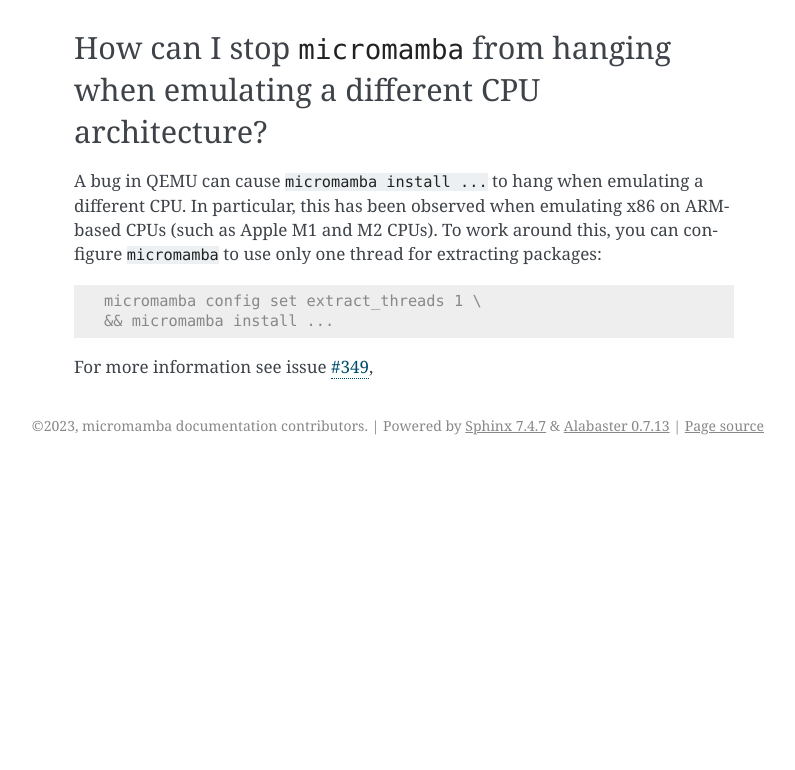
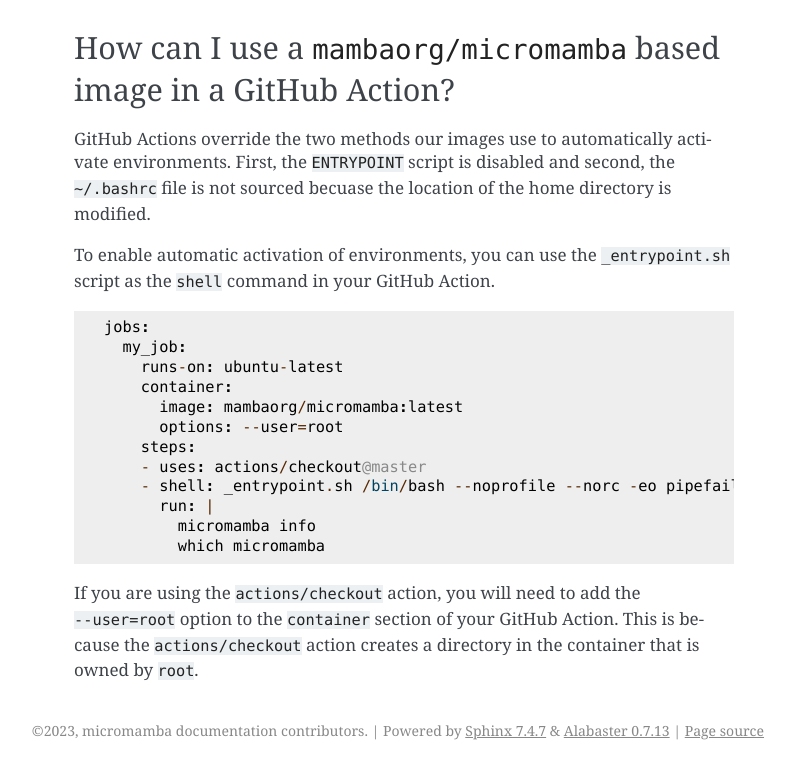
Before and after one commit to mamba-org/micromamba-docker, a Sphinx documentation site: the page built from docs/faq.rst, in a window 1280 px wide and 1400 px high, scrolled down 886 px, cut to the strip 630-1400 px from the top of the window. Shown: the whole strip, without its empty margins (346-1141 px from the left). Built offline with Sphinx 7.4.7, drawn with Linux system fonts in a browser that asks for light colours; before the commit the page ends 1981 px from its top, so only the background shows below that; some of the changed text lies outside the part shown.

Commit message:
docs: add use in GitHub Actions to FAQ

```diff
--- a/docs/faq.rst
+++ b/docs/faq.rst
@@ -55,18 +55,33 @@ back to ``$MAMBA_USER``:
    :language: Dockerfile
    :caption: Dockerfile
 
-How can I stop ``micromamba`` from hanging when emulating a different CPU architecture?
-^^^^^^^^^^^^^^^^^^^^^^^^^^^^^^^^^^^^^^^^^^^^^^^^^^^^^^^^^^^^^^^^^^^^^^^^^^^^^^^^^^^^^^^
+How can I use a ``mambaorg/micromamba`` based image in a GitHub Action?
+^^^^^^^^^^^^^^^^^^^^^^^^^^^^^^^^^^^^^^^^^^^^^^^^^^^^^^^^^^^^^^^^^^^^^^^
 
-A bug in QEMU can cause ``micromamba install ...`` to hang when emulating a
-different CPU. In particular, this has been observed when emulating x86 on
-ARM-based CPUs (such as Apple M1 and M2 CPUs). To work around this, you can
-configure ``micromamba`` to use only one thread for extracting packages:
+GitHub Actions override the two methods our images use to automatically
+activate environments. First, the ``ENTRYPOINT`` script is disabled and second,
+the ``~/.bashrc`` file is not sourced becuase the location of the home
+directory is modified.
 
-.. code-block:: console
+To enable automatic activation of environments, you can use the
+``_entrypoint.sh`` script as the ``shell`` command in your GitHub Action.
 
-   micromamba config set extract_threads 1 \
-   && micromamba install ...
+.. code-block::
 
-For more information see issue
-`#349 <https://github.com/mamba-org/micromamba-docker/issues/349>`_,
+   jobs:
+     my_job:
+       runs-on: ubuntu-latest
+       container:
+         image: mambaorg/micromamba:latest
+         options: --user=root
+       steps:
+       - uses: actions/checkout@master
+       - shell: _entrypoint.sh /bin/bash --noprofile --norc -eo pipefail {0}
+         run: |
+           micromamba info
+           which micromamba
+
+If you are using the ``actions/checkout`` action, you will need to add the
+``--user=root`` option to the ``container`` section of your GitHub Action.
+This is because the ``actions/checkout`` action creates a directory in the
+container that is owned by ``root``.
```
